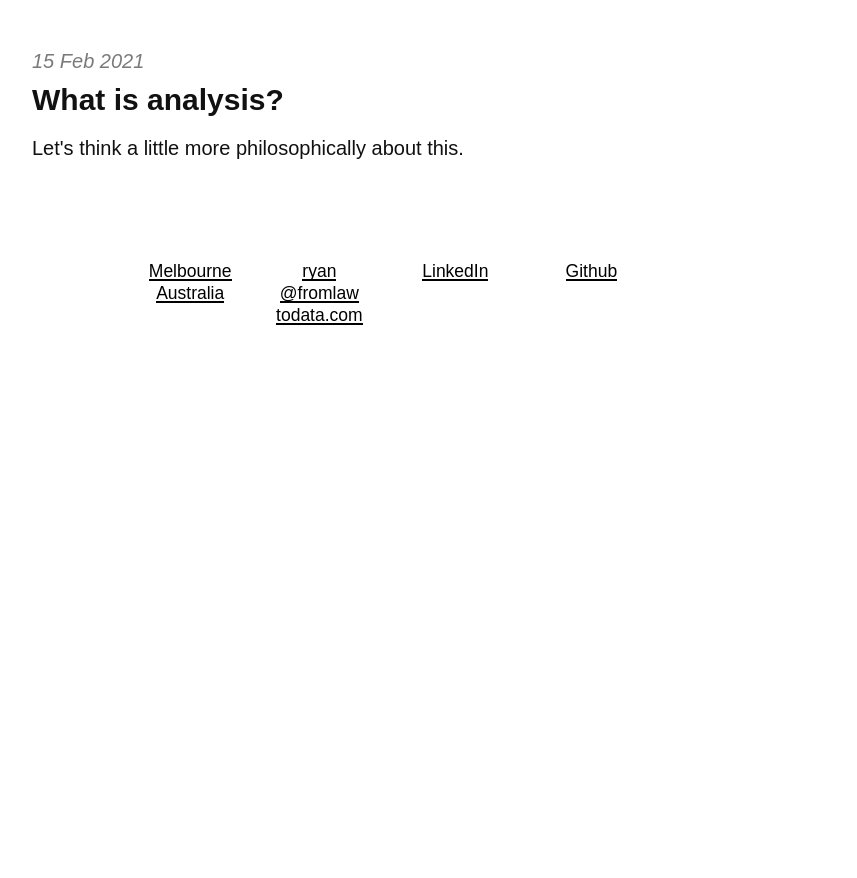
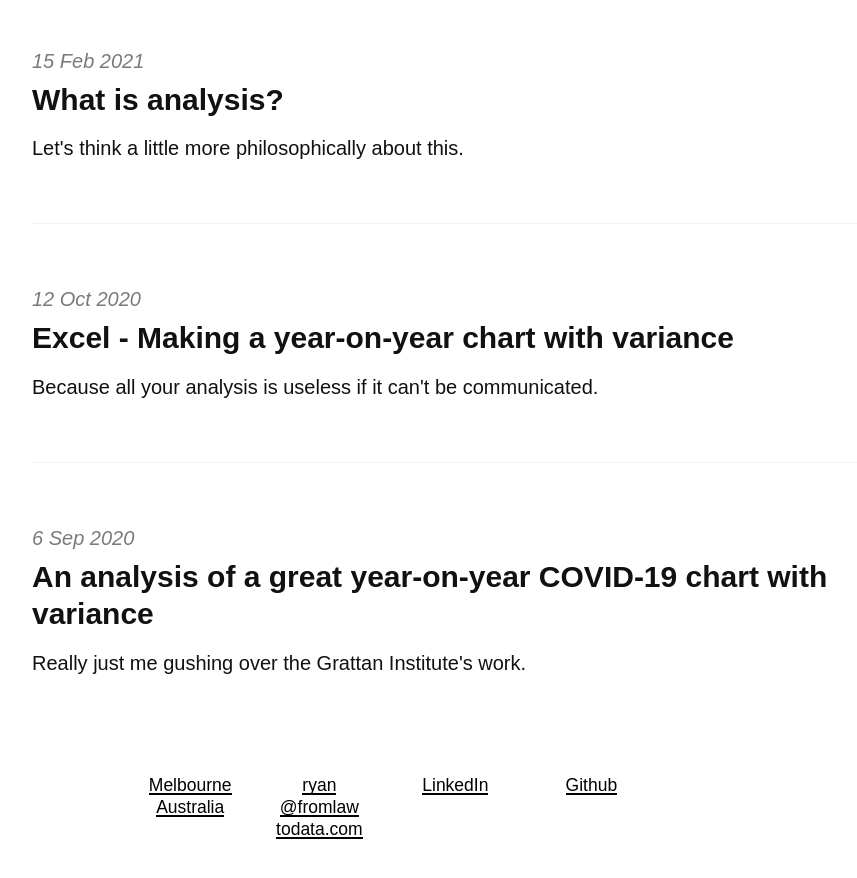
Before and after one commit to ryanward-io/ryanward-io.github.io, a Jekyll site: the page built from blog.html, in a window 1280 px wide and 900 px high, scrolled down 1795 px. Shown: the top 878 px of the window, without its empty margins (188-1045 px from the left). Built offline with Jekyll 4.4.1, drawn with Linux system fonts in a browser that asks for light colours; nearby versions of some CDN libraries; some web fonts are replaced; before the commit the page ends 2200 px from its top, so only the background shows below that; part of the change alters nothing that is shown; some of the changed text lies outside the part shown.

Commit message:
Add year-on-year chart with variance blogpost series

```diff
--- /dev/null
+++ b/collections/_posts/2020-09-06-yoy-variance-grattan.md
@@ -0,0 +1,32 @@
+---
+layout: post
+title: An analysis of a great year-on-year COVID-19 chart with variance
+date: 2020-09-06
+summary: Really just me gushing over the Grattan Institute's work.
+categories: visualisation grattan
+---
+
+This is part 1 in a series on year-on-year charts with variance. The others are:
+
+- [Making a year-on-year chart in Excel]({% post_url /collections/2020-10-12-yoy-variance-chart-excel %})
+- [Making a year-on-year chart in Python]({% post_url /collections/2021-03-27-yoy-variance-chart-python %})
+
+The [Grattan Institute recently produced a report](https://grattan.edu.au/report/how-australia-can-get-to-zero-covid-19-cases/) on how Australia can and should aim to reduce community transmission of COVID-19 to zero – i.e. an elimination strategy.
+
+While their report was full of great charts, one in particular stood out as a terrific way to compare current year to the average of prior years, while still showing a proxy of variance in that average.
+
+Instead of using standard deviation to create a confidence interval, they instead just showed min and max years around the average – which made it clear when 2020 was an outlier. Using statistical variance with only five data points for the average of 2015-2019 could be done, but may have been volatile.
+
+![Grattan Institute's chart showing spike in deaths due to COVID in early 2020](/images/posts/2020-09-06-yoy-variance-grattan/grattanimage.webp)
+
+It tops this off with:
+
+- a great title giving commentary (using the subtitle to provide the descriptive information of weekly deaths by year over time)
+- contrasting colours
+- clear labeling (so even with achromatopsia you could read this)
+- a well defined hierarchy so your eyes focus on the most important labels first
+- source to be able to trace the data yourself
+
+This is just one of many great charts. There are many well-done trellis charts, and a great cumulative line chart, alongside the usual candidates of line and bar charts.
+
+All in all, a very readable and interesting report for its analysis and recommendations, all amplified by the thoughtful and engaging charts.
--- /dev/null
+++ b/collections/_posts/2020-10-12-yoy-variance-chart-excel.md
@@ -0,0 +1,88 @@
+---
+layout: post
+title: Excel - Making a year-on-year chart with variance
+date: 2020-10-12
+summary: Because all your analysis is useless if it can't be communicated.
+categories: visualisation excel
+---
+
+Recently I gushed about the quality of a recent Grattan Report chart which compared current year to the average of prior years while also showing a proxy for variance.
+
+Now I want to show how to make a similar chart in Excel.
+
+This is part 2 in a series on year-on-year charts with variance. The others are:
+
+- [Analysing a year-on-year chart]({% post_url /collections/2020-09-06-yoy-variance-grattan %})
+- [Making a year-on-year chart in Python]({% post_url /collections/2021-03-27-yoy-variance-chart-python %})
+
+### Collecting the data
+
+First start by getting some monthly data over multiple years. [Rainfall data from the Bureau of Meteorology](http://www.bom.gov.au/climate/cdo/about/cdo-rainfall-feature.shtml) will do – I take my readings from the station at the Melbourne Botanical Gardens, download the data and delete all rows before 2015. You can also get the [data here](https://raw.githubusercontent.com/ryanward-io/year-on-year-variance/main/IDCJAC0001_086232_Data.csv) if you don't want to stress about the formatting below.
+
+After downloading copy cells `C1:O1` and place them below your data (so on cell `C9:O9`), so all the chart information is together. You’ll also add four formulas being:
+
+#### First formula – adding 2020
+
+- In `C10` write 2020. This will be our 2020 year of data.
+- In `D10` write `=D$7` because we’ll be taking the 2020 values.
+  - The dollar sign locks the formula onto row 7, so even if we were to copy these formulas down, it would still be referring to the right row. It is not strictly necessary here, but is good practice and Excel hygiene to avoid errors.
+- Then highlight `D10:O10` and press CTRL + R to copy the formula to all cells.
+
+#### Second formula – adding the average of years 2015-2019
+
+- In `C11` write 2015-2019 (average). This row will be the mean line for years 2015 through to 2019.
+- In `D11` write `=AVERAGE(D$2:D$6)` to take the mean of those cells.
+  - What about where it says “null”?
+  - No worries! The formula will ignore any cells that say blank because they are text fields and not numbers.
+- Like before highlight `D11:O11` and press CTRL + R to copy the formula to all cells.
+
+#### Third and fourth formulas – adding the maximum and minimum from years 2015-2019
+
+- In `C12` write 2015-2019 (maximum). In `C13` write 2015-2019 (minimum). These will help create the area around the average line that proxies deviation from the mean.
+- In `D12` write `=MAX(D$2:D$6)` and in `D13` write `=MIN(D$2:D$6)`. These look similar but pull the minimum and maximum values from each month for the years of 2015 to 2019.
+- Now highlight both `D12:D13`, highlight to `O12:O13` and press CTRL + R to copy the formula to all cells.
+
+### Making the chart
+
+Perfect! We now have all the information we need to make our chart.
+
+Highlight your data (from `C9:O13`) the go to the ribbon and click Insert, and Recommended Charts.
+
+Just pick the line chart (second one for me). We’ll be editing this to turn it into exactly what we want.
+
+![png](/images/posts/2020-10-12-yoy-variance-chart-excel_files/excelimg1.webp)
+
+Now we’ve made the chart, we’ll instantly be changing it.
+
+Right click the chart and choose ‘Change chart type’.
+
+Go to the bottom of the list and choose Combo. You want to choose ‘Line’ for the 2020 and 2015-2019 (average) data, and ‘Area’ for the MAX and MIN data. Press OK to see the new chart.
+
+![png](/images/posts/2020-10-12-yoy-variance-chart-excel_files/excelimg2.webp)
+
+It’ll be a little ugly but we are getting somewhere.
+
+![png](/images/posts/2020-10-12-yoy-variance-chart-excel_files/excelimg3.webp)
+
+The key is now right clicking the MIN section (yellow for me) and changing the colour to white to give the chart negative space in that zone.
+
+![png](/images/posts/2020-10-12-yoy-variance-chart-excel_files/excelimg4.webp)
+
+### More formatting
+
+While I’m here, I’ll change some more things such as:
+
+- **Removing Gridlines** (just click one of the lines and press delete)
+- **Removing the min and max from the legend** (just click the legend on the chart, then click again on the specific legend item you want to delete)
+- **Changing the colour of the min-max area** (right click highlighted area, and change Fill colour like we did before)
+- **Changing the colour of the two lines** (right click each line, choose Outline, and pick your colour of choice)
+  Changing the font for the whole chart (Click the chart, then in the ribbon just change it from the default ‘Calibri’. I chose Selawik Light)
+- **Adding a title** (just double click into the area that says Chart Title)
+- **Adding a y-label** (Click the chart, go to Chart Design in the ribbon at the top, click Add Chart Element, choose Axes Title, and then choose Primary Vertical)
+- **Adding min and max labels** (In the ribbon, click Insert, then on the far right click Text and choose Text Box. Drag them manually to where it makes sense)
+
+End result doesn’t look too bad!
+
+![png](/images/posts/2020-10-12-yoy-variance-chart-excel_files/excelimg5.webp)
+
+Hope this helps you create charts that allow more insight into year-on-year analyses. Be creative and try different things.
--- a/collections/_posts/2021-03-27-yoy-variance-chart-python.md
+++ b/collections/_posts/2021-03-27-yoy-variance-chart-python.md
@@ -6,9 +6,12 @@ summary: Finale of the year-on-year trilogy.
 categories: visualisation python
 ---
 
-This is part 3 in a series on charting year-on-year variance. I previously explained how to make a year-on-year chart with variance in Excel.
+This is part 3 in a series on charting year-on-year variance. The others are:
 
-This is a similar tutorial but in Python. This notebook is also in a [github repo here](https://github.com/ryanward-io/year-on-year-variance).
+- [Analysing a year-on-year chart]({% post_url /collections/2020-09-06-yoy-variance-grattan %})
+- [Making a year-on-year chart in Excel]({% post_url /collections/2020-10-12-yoy-variance-chart-excel %})
+
+This is a brief tutorial on creating a year-on-year chart with variance in Python. This notebook is also in a [github repo here](https://github.com/ryanward-io/year-on-year-variance).
 
 ### Starting with importing libraries and the data
 
```
Also changed, not shown: images/posts/2020-09-06-yoy-variance-grattan/grattanimage.webp (added), images/posts/2020-10-12-yoy-variance-chart-excel_files/excelimg1.webp (added), images/posts/2020-10-12-yoy-variance-chart-excel_files/excelimg2.webp (added), images/posts/2020-10-12-yoy-variance-chart-excel_files/excelimg3.webp (added), images/posts/2020-10-12-yoy-variance-chart-excel_files/excelimg4.webp (added), images/posts/2020-10-12-yoy-variance-chart-excel_files/excelimg5.webp (added).
